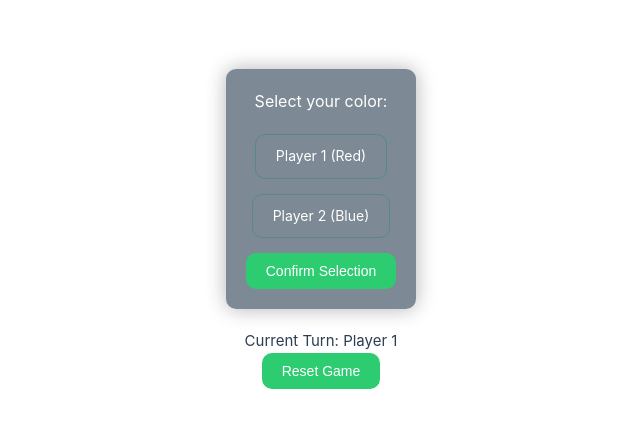
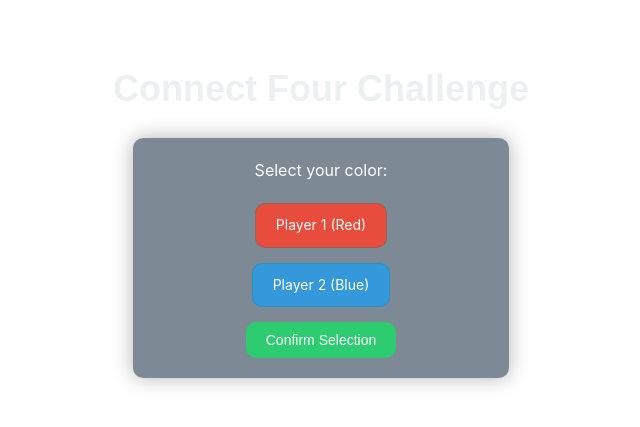
Before and after one commit to elfrmkr/connect-four-game, a Vue app: page / in a window 1280 px wide. Shown: the part 181-608 px from the top of the page, without its empty margins (319-959 px from the left). Built offline with nearby package versions, Linux system fonts and the light colour scheme.

Commit message:
refactor: menu and page components are combined into a single file

```diff
--- a/src/App.vue
+++ b/src/App.vue
@@ -1,318 +1,43 @@
 <template>
-  <div class="container">
-    <div class="player-selection" v-if="!colorConfirmed">
-      <p>Select your color:</p>
-      <label :style="{ backgroundColor: player1BackgroundColor }">
-        <input type="radio" @click="changeCurrentPlayer(1)" name="playerSelection" /> Player 1 (Red)
-      </label>
-      <label :style="{ backgroundColor: player2BackgroundColor }">
-        <input type="radio" @click="changeCurrentPlayer(2)" name="playerSelection" /> Player 2 (Blue)
-      </label>
-      <button @click="confirmColor">Confirm Selection</button>
-    </div>
-
-
-    <div class="grid-container" v-else>
-      <div v-for="(col, colIndex) in grid" :key="colIndex" class="column">
-        <div v-for="(cell, rowIndex) in col" :key="rowIndex" class="grid-item" :style="{
-          'backgroundColor': (cell === PLAYER1) ? player1BackgroundColor : ((cell === PLAYER2) ? player2BackgroundColor : 'transparent')
-        }" @click="dropChip(rowIndex)">
-          {{ cell }}
-        </div>
-      </div>
-    </div>
-    <div class="player-info">
-      <p v-if="!winner">Current Turn: Player {{ currentPlayer }}</p>
-    </div>
-    <button @click="resetGame">Reset Game</button>
+  <div>
+    <h1 class="game-title">Connect Four Challenge</h1>
+    <MainMenu v-if="!colorConfirmed" @confirm-player="confirmPlayer" />
+    <GamePage v-else :player="currentPlayer" />
   </div>
 </template>
 
 <script>
-const ROWS = 6;
-const COLS = 7;
-const EMPTY_STATE = 0;
+import MainMenu from './components/menu/MainMenu.vue';
+import GamePage from './components/pages/GamePage.vue';
 
 export default {
+  components: {
+    MainMenu,
+    GamePage,
+  },
   data() {
     return {
-      grid: [],
-      PLAYER1: 1,
-      PLAYER2: 2,
-      winner: null,
-      currentPlayer: 1,
+      currentPlayer: null,
       colorConfirmed: false,
-      player1BackgroundColor: 'transparent', // Default background color for Player 1
-      player2BackgroundColor: 'transparent', // Default background color for Player 2
     };
   },
-
-  mounted() {
-    this.grid = this.generateGrid(ROWS, COLS);
-  },
-
   methods: {
-    generateGrid(rows, cols) {
-      const grid = [];
-      for (let i = 0; i < rows; i++) {
-        grid.push(Array(cols).fill(EMPTY_STATE));
-      }
-      console.table(grid);
-      return grid;
-    },
-
-    dropChip(col) {
-      if (this.winner !== null) {
-        return;
-      }
-      let rowNumber = ROWS - 1;
-      while (rowNumber >= 0) {
-        if (this.grid[rowNumber][col] === EMPTY_STATE) {
-          this.grid[rowNumber][col] = this.currentPlayer;
-          this.setPlayerColor(false)
-
-          if (this.checkWin(rowNumber, col)) {
-            this.winner = true;
-          } else if (this.checkDraw()) {
-            this.winner = false;
-          }
-          this.currentPlayer = this.currentPlayer === this.PLAYER1 ? this.PLAYER2 : this.PLAYER1;
-          break;
-        }
-        rowNumber--;
-      }
-      if (rowNumber < 0) {
-        window.alert("no row to play");
-      }
-      console.table(this.grid);
-    },
-
-    checkWin(row, col) {
-      if (this.checkDiagonalWin(row, col) || this.checkReverseDiagonalWin(row, col)) {
-        window.alert(`Player ${this.currentPlayer} wins`);
-        return true;
-      }
-
-      // Check vertical
-      let verticalCount = 0;
-      for (let i = row; i < ROWS; i++) {
-        if (this.grid[i][col] === this.currentPlayer) {
-          verticalCount++;
-          if (verticalCount === 4) {
-            window.alert(`Player ${this.currentPlayer} wins`);
-            return true;
-          }
-        } else {
-          verticalCount = 0;
-        }
-      }
-
-      // Check horizontal
-      let horizontalCount = 0;
-      for (let i = 0; i < COLS; i++) {
-        if (this.grid[row][i] === this.currentPlayer) {
-          horizontalCount++;
-          if (horizontalCount === 4) {
-            window.alert(`Player ${this.currentPlayer} wins`);
-            return true;
-          }
-        } else {
-          horizontalCount = 0;
-        }
-      }
-
-      return false; // No win detected
-    },
-
-    checkDiagonalWin(row, col) {
-      let diagonalCount = 0;
-      for (let i = 0; i < ROWS; i++) {
-        if (row + i < ROWS && col + i < COLS && this.grid[row + i][col + i] === this.currentPlayer) {
-          diagonalCount++;
-          if (diagonalCount === 4) {
-            return true;
-          }
-        } else {
-          diagonalCount = 0;
-        }
-      }
-      return false;
-    },
-
-    checkReverseDiagonalWin(row, col) {
-      let diagonalCount = 0;
-      for (let i = 0; i < ROWS; i++) {
-        if (row - i >= 0 && col + i < COLS && this.grid[row - i][col + i] === this.currentPlayer) {
-          diagonalCount++;
-          if (diagonalCount === 4) {
-            return true;
-          }
-        } else {
-          diagonalCount = 0;
-        }
-      }
-      return false;
-    },
-
-    checkDraw() {
-      for (let i = 0; i < COLS; i++) {
-        if (this.grid[0][i] === EMPTY_STATE) {
-          return false;
-        }
-      }
-      return true;
-    },
-
-    changeCurrentPlayer(player) {
-      this.currentPlayer = player;
-      this.setPlayerColor(true);
-    },
-
-    setPlayerColor(resetFlag) {
-      if (this.currentPlayer === this.PLAYER1) {
-        this.player1BackgroundColor = '#e74c3c'; // Red for Player 1
-        if (resetFlag) {
-          this.player2BackgroundColor = 'transparent'
-        }
-      } else {
-        this.player2BackgroundColor = '#3498db'; // Blue for Player 2
-        if (resetFlag) {
-          this.player1BackgroundColor = 'transparent'
-        }
-      }
-    },
-
-    confirmColor() {
+    confirmPlayer({ selectedPlayer }) {
       this.colorConfirmed = true;
-    },
-
-    resetGame() {
-      this.grid = this.generateGrid(ROWS, COLS);
-      this.winner = null;
-      this.colorConfirmed = false;
+      this.currentPlayer = selectedPlayer; // Set the current player
     },
   },
 };
 </script>
 
-<style scoped>
-html,
-body {
-  height: 100%;
-  margin: 0;
-  padding: 0;
-}
-
-.container {
-  display: flex;
-  flex-direction: column;
-  align-items: center;
-  justify-content: center;
-}
-
-.grid-container {
-  display: grid;
-  grid-template-rows: repeat(6, 1fr);
-  gap: 5px;
-}
-
-.column {
-  display: flex;
-  flex-direction: row;
-}
-
-.grid-item {
-  border-radius: 50%;
-  width: 60px;
-  height: 60px;
-  display: flex;
-  justify-content: center;
-  align-items: center;
-  cursor: pointer;
-  font-size: 18px;
+<style>
+.game-title {
+  font-family: 'Arial', sans-serif;
+  color: #ecf0f1;
+  /* Light grey suitable for dark background */
+  text-align: center;
+  margin: 20px 0;
+  font-size: 36px;
   font-weight: bold;
-  color: #606060;
-  /* Change text color to a dark color */
-  box-shadow: 0 0 5px rgba(0, 0, 0, 0.5);
-  margin: 8px;
-  position: relative;
-  /* Add relative positioning for the ::before pseudo-element */
-}
-
-.grid-item.player1 {
-  background: #e74c3c;
-  /* Red for Player 1 */
-  color: #fff;
-  /* Set text color to white for better contrast */
-}
-
-.grid-item.player2 {
-  background: #3498db;
-  /* Blue for Player 2 */
-  color: #fff;
-  /* Set text color to white for better contrast */
-}
-
-
-.grid-item div {
-  width: 100%;
-  height: 100%;
-  border-radius: 50%;
-}
-
-.player-selection {
-  display: flex;
-  flex-direction: column;
-  justify-content: center;
-  align-items: center;
-  margin: 20px;
-  padding: 20px;
-  background-color: #2c3e509c;
-  border-radius: 10px;
-  box-shadow: 0 0 20px rgba(0, 0, 0, 0.3);
-  /* Futuristic shadow */
-}
-
-.player-selection p {
-  color: #fff;
-  font-size: 16px;
-  margin-bottom: 20px;
-}
-
-label {
-  position: relative;
-  cursor: pointer;
-  color: #fff;
-  font-size: 14px;
-  margin-bottom: 15px;
-  padding: 10px 20px;
-  border-color: rgba(10, 139, 135, 0.358);
-  border-style: solid;
-  border-width: 1.5px;
-  /* Default border color */
-  border-radius: 10px;
-}
-
-input[type="radio"] {
-  display: none;
-}
-
-
-button {
-  background-color: #2ecc71;
-  /* Greenish color for button */
-  color: #fff;
-  padding: 10px 20px;
-  font-size: 14px;
-  border: none;
-  border-radius: 10px;
-  cursor: pointer;
-  transition: background-color 0.3s ease;
-  /* Smooth hover transition */
-}
-
-button:hover {
-  background-color: #27ae60;
-  /* Darker green on hover */
 }
 </style>
```
